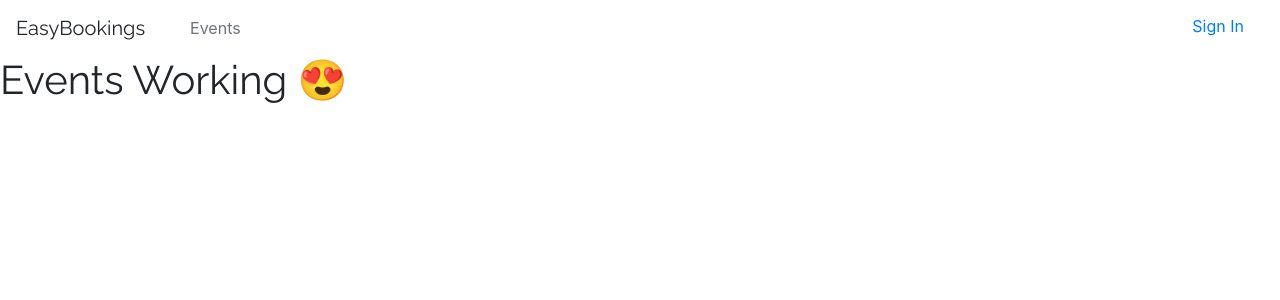
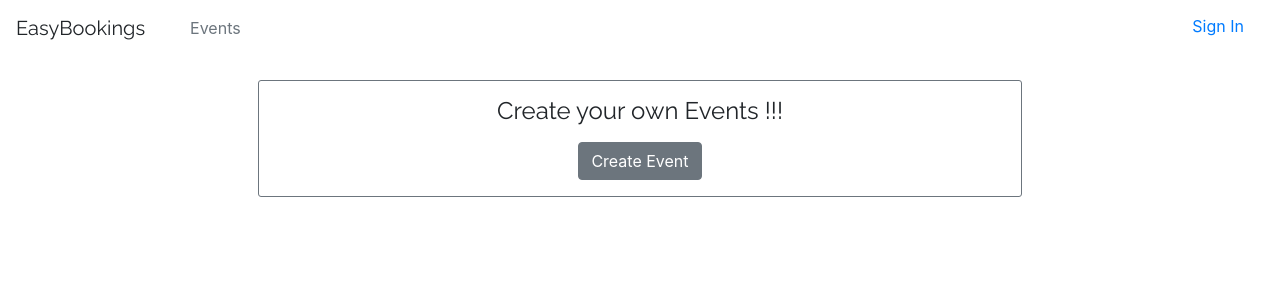
Before and after one commit to SparshJain2000/Graphql-Event_manager, a React (Create React App) app in the folder frontend/: page /events in a window 1280 px wide. Shown: the top 300 px of the page. Built offline with nearby package versions, Linux system fonts and the light colour scheme; a web font is replaced by a local one.

Commit message:
add container and modal button

```diff
--- a/frontend/src/pages/events.page.js
+++ b/frontend/src/pages/events.page.js
@@ -1,10 +1,49 @@
 import React, { Component } from "react";
+import { Button, Modal, ModalHeader, ModalBody, ModalFooter } from "reactstrap";
+export default class Events extends Component {
+    state = {
+        modal: false,
+    };
+    toggleModal = () => this.setState({ modal: !this.state.modal });
 
-export default class Events extends Component {
     render() {
         return (
-            <div>
-                <h1>Events Working 😍</h1>
+            <div className='row'>
+                <div className='col-10 col-md-8 col-lg-7 mx-auto mt-5 my-sm-4 p-3 text-align-center border-secondary'>
+                    <h4>Create your own Events !!!</h4>
+                    <Button
+                        color={"secondary"}
+                        onClick={this.toggleModal}
+                        className='mt-2'>
+                        Create Event
+                    </Button>
+                </div>
+                <Modal isOpen={this.state.modal} toggle={this.toggleModal}>
+                    <ModalHeader toggle={this.toggleModal}>
+                        Modal title
+                    </ModalHeader>
+                    <ModalBody>
+                        Lorem ipsum dolor sit amet, consectetur adipisicing
+                        elit, sed do eiusmod tempor incididunt ut labore et
+                        dolore magna aliqua. Ut enim ad minim veniam, quis
+                        nostrud exercitation ullamco laboris nisi ut aliquip ex
+                        ea commodo consequat. Duis aute irure dolor in
+                        reprehenderit in voluptate velit esse cillum dolore eu
+                        fugiat nulla pariatur. Excepteur sint occaecat cupidatat
+                        non proident, sunt in culpa qui officia deserunt mollit
+                        anim id est laborum.
+                    </ModalBody>
+                    <ModalFooter>
+                        <Button color='secondary' onClick={this.toggleModal}>
+                            Create
+                        </Button>{" "}
+                        <Button
+                            color='outline-secondary'
+                            onClick={this.toggleModal}>
+                            Cancel
+                        </Button>
+                    </ModalFooter>
+                </Modal>
             </div>
         );
     }
```
